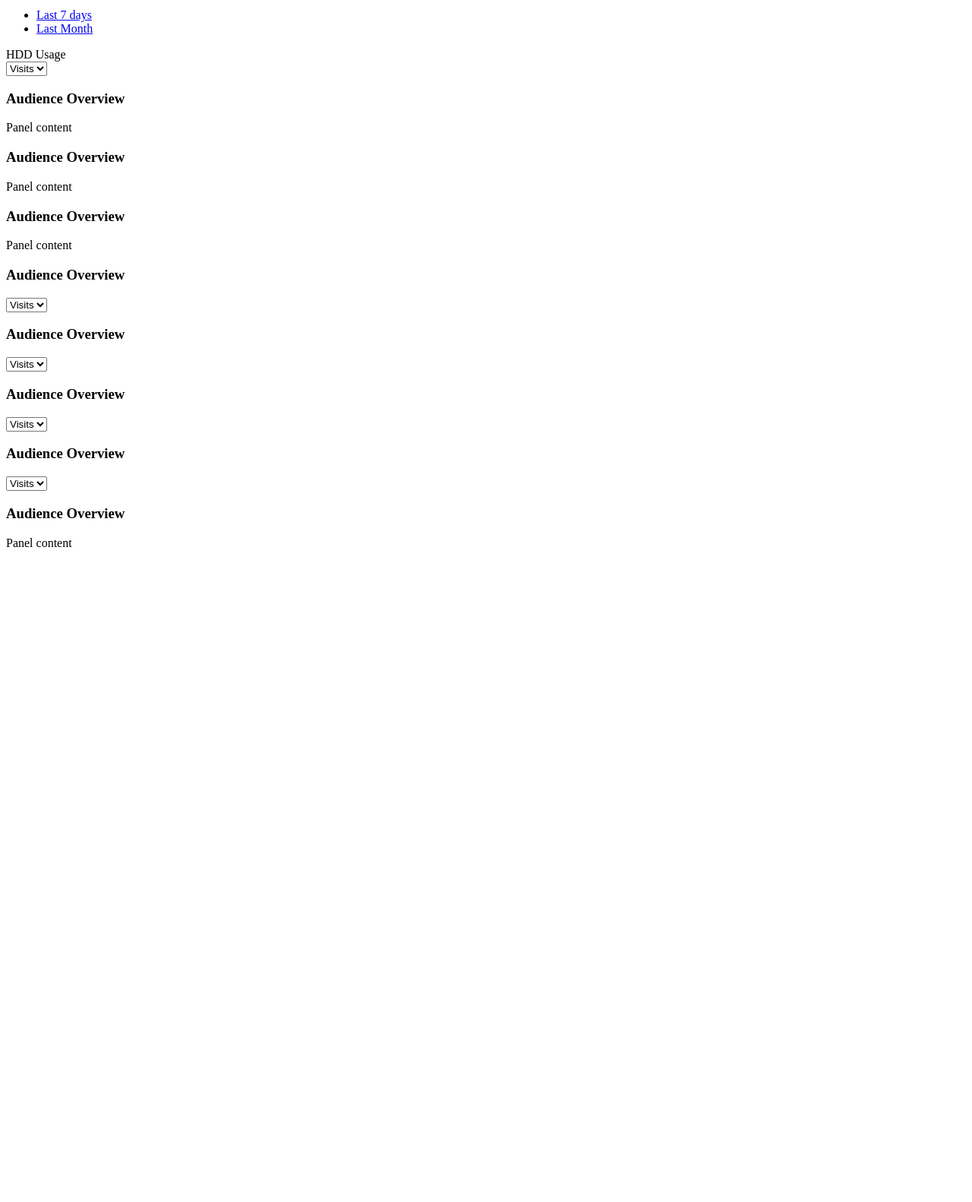
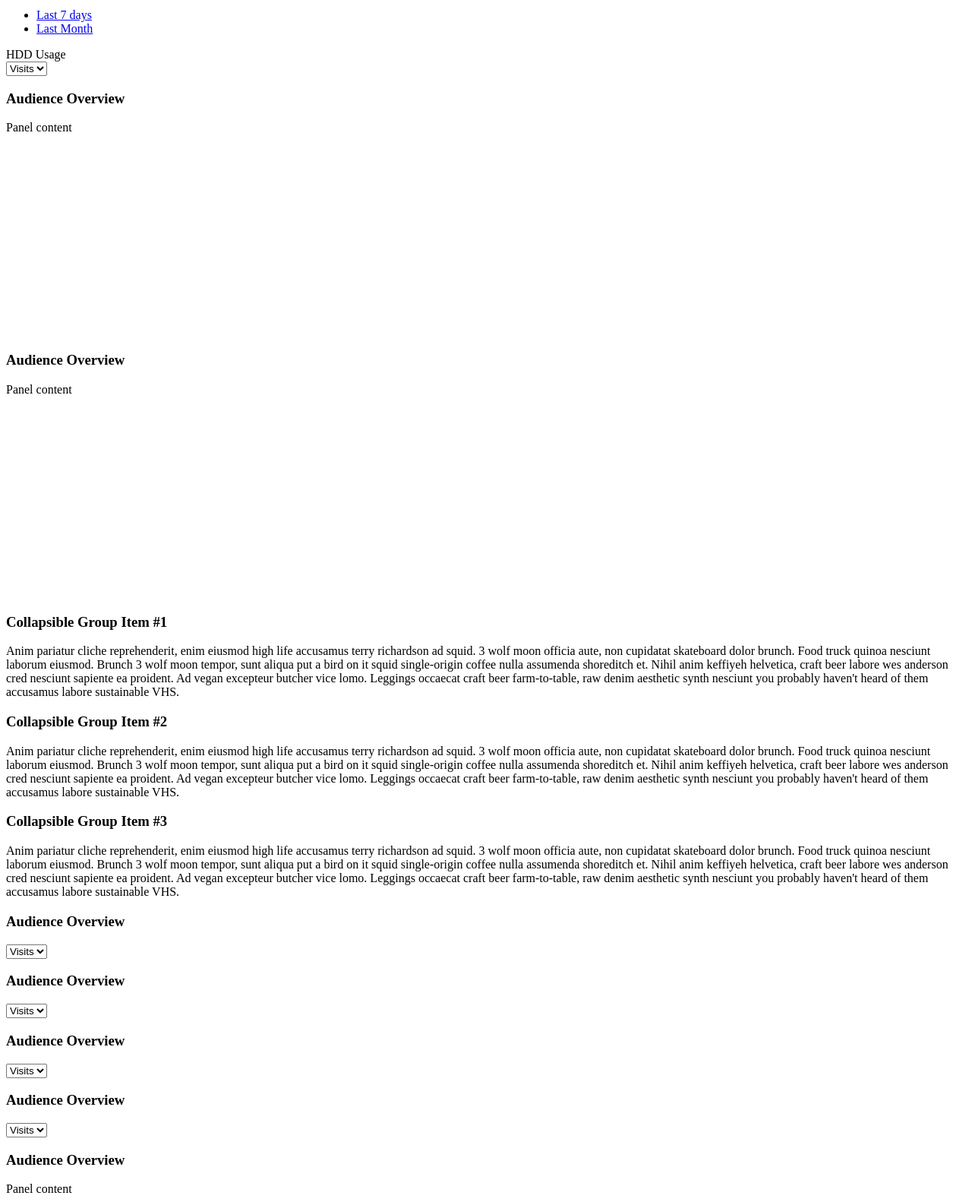
Before and after one commit to dhanyalvian/MinimAlis, a PHP site: template application/views/dashboard_view.php in a window 1280 px wide. Shown: the part 567-2149 px from the top of the page at 76% size. Before the commit the page ends 1287 px from the top, so only its background shows below. Run offline with PHP 8.4, Linux system fonts and the light colour scheme; the template is opened without the code that fills it, so the values that code supplies are empty.

Commit message:
- add accordion panel

```diff
--- a/application/views/dashboard_view.php
+++ b/application/views/dashboard_view.php
@@ -177,7 +177,7 @@
                 </h3>
             </div>
 
-            <div class="panel-body">
+            <div class="panel-body" style="height: 285px;">
                 Panel content
             </div>
         </div>
@@ -198,29 +198,81 @@
                 </h3>
             </div>
 
-            <div class="panel-body">
+            <div class="panel-body" style="height: 285px;">
                 Panel content
             </div>
         </div>
     </div>
 
-    <div class="col-sm-4 panel-right">
+    <div class="col-sm-4 panel-right panel-theme">
+        <div class="panel-group" id="accordion">
             <div class="panel panel-default">
                 <div class="panel-heading">
                     <h3 class="panel-title">
                         <div class="pull-left">
-                        <span class="fa fa-bar-chart-o glyphicon-left"></span>
-                        Audience Overview
+                            <span class="fa fa-clock-o glyphicon-left"></span>
+                            Collapsible Group Item #1
                         </div>
+
                         <div class="pull-right">
-                        <a class="toggle"><span class="fa fa-angle-down glyphicon-right"></span></a>
+                            <a class="toggle" data-toggle="collapse" data-parent="#accordion" href="#collapseOne"><span class="fa fa-angle-down glyphicon-right"></span></a>
                         </div>
+
                         <div class="clearfix"></div>
                     </h3>
                 </div>
 
+                <div id="collapseOne" class="panel-collapse collapse in">
                     <div class="panel-body">
-                Panel content
+                        Anim pariatur cliche reprehenderit, enim eiusmod high life accusamus terry richardson ad squid. 3 wolf moon officia aute, non cupidatat skateboard dolor brunch. Food truck quinoa nesciunt laborum eiusmod. Brunch 3 wolf moon tempor, sunt aliqua put a bird on it squid single-origin coffee nulla assumenda shoreditch et. Nihil anim keffiyeh helvetica, craft beer labore wes anderson cred nesciunt sapiente ea proident. Ad vegan excepteur butcher vice lomo. Leggings occaecat craft beer farm-to-table, raw denim aesthetic synth nesciunt you probably haven't heard of them accusamus labore sustainable VHS.
+                    </div>
+                </div>
+            </div>
+
+            <div class="panel panel-default">
+                <div class="panel-heading">
+                    <h3 class="panel-title">
+                        <div class="pull-left">
+                            <span class="fa fa-calendar glyphicon-left"></span>
+                            Collapsible Group Item #2
+                        </div>
+
+                        <div class="pull-right">
+                            <a class="toggle" data-toggle="collapse" data-parent="#accordion" href="#collapseTwo"><span class="fa fa-angle-down glyphicon-right"></span></a>
+                        </div>
+
+                        <div class="clearfix"></div>
+                    </h3>
+                </div>
+
+                <div id="collapseTwo" class="panel-collapse collapse">
+                    <div class="panel-body">
+                        Anim pariatur cliche reprehenderit, enim eiusmod high life accusamus terry richardson ad squid. 3 wolf moon officia aute, non cupidatat skateboard dolor brunch. Food truck quinoa nesciunt laborum eiusmod. Brunch 3 wolf moon tempor, sunt aliqua put a bird on it squid single-origin coffee nulla assumenda shoreditch et. Nihil anim keffiyeh helvetica, craft beer labore wes anderson cred nesciunt sapiente ea proident. Ad vegan excepteur butcher vice lomo. Leggings occaecat craft beer farm-to-table, raw denim aesthetic synth nesciunt you probably haven't heard of them accusamus labore sustainable VHS.
+                    </div>
+                </div>
+            </div>
+
+            <div class="panel panel-default">
+                <div class="panel-heading">
+                    <h3 class="panel-title">
+                        <div class="pull-left">
+                            <span class="fa fa-cloud-download glyphicon-left"></span>
+                            Collapsible Group Item #3
+                        </div>
+
+                        <div class="pull-right">
+                            <a class="toggle" data-toggle="collapse" data-parent="#accordion" href="#collapseThree"><span class="fa fa-angle-down glyphicon-right"></span></a>
+                        </div>
+
+                        <div class="clearfix"></div>
+                    </h3>
+                </div>
+
+                <div id="collapseThree" class="panel-collapse collapse">
+                    <div class="panel-body">
+                        Anim pariatur cliche reprehenderit, enim eiusmod high life accusamus terry richardson ad squid. 3 wolf moon officia aute, non cupidatat skateboard dolor brunch. Food truck quinoa nesciunt laborum eiusmod. Brunch 3 wolf moon tempor, sunt aliqua put a bird on it squid single-origin coffee nulla assumenda shoreditch et. Nihil anim keffiyeh helvetica, craft beer labore wes anderson cred nesciunt sapiente ea proident. Ad vegan excepteur butcher vice lomo. Leggings occaecat craft beer farm-to-table, raw denim aesthetic synth nesciunt you probably haven't heard of them accusamus labore sustainable VHS.
+                    </div>
+                </div>
             </div>
         </div>
     </div>
```
Also changed, not shown: assets/css/styles.css (+15 -4 lines). Lines whose indentation alone changed are shown as unchanged.
